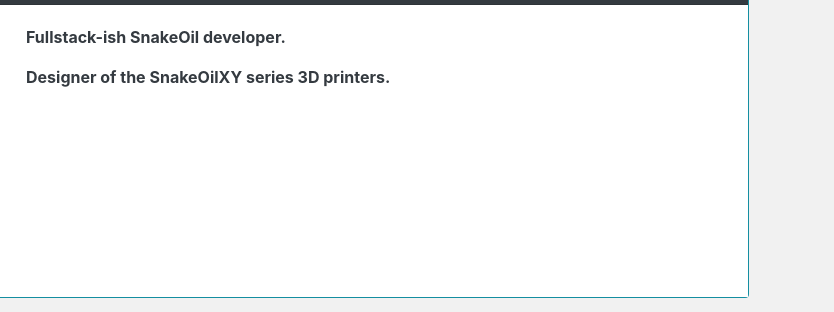
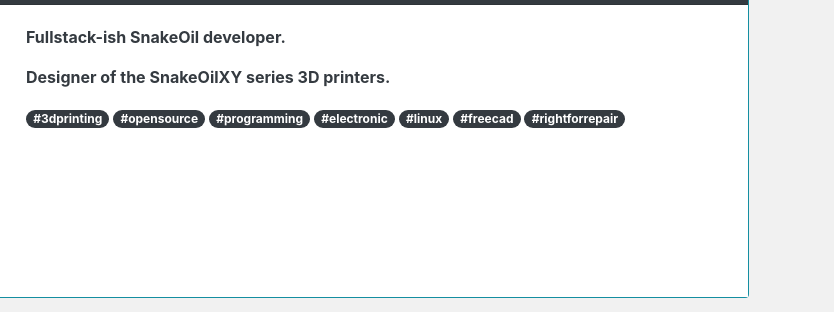
Before and after one commit to ChipCE/chipce.github.io, a plain HTML site: page index.html in a window 1280 px wide. Shown: the part 135-447 px from the top of the page, 446-1280 px from the left. Drawn offline with Linux system fonts and the light colour scheme.

Commit message:
Update index.html

```diff
--- a/index.html
+++ b/index.html
@@ -60,7 +60,13 @@
                             <p>Fullstack-ish SnakeOil developer.</p>
                             <p>Designer of the SnakeOilXY series 3D printers.</p>
 
-                            <span class="badge badge-pill badge-dark d-none">tag</span>
+                            <span class="badge badge-pill badge-dark">#3dprinting</span>
+                            <span class="badge badge-pill badge-dark">#opensource</span>
+                            <span class="badge badge-pill badge-dark">#programming</span>
+                            <span class="badge badge-pill badge-dark">#electronic</span>
+                            <span class="badge badge-pill badge-dark">#linux</span>
+                            <span class="badge badge-pill badge-dark">#freecad</span>
+                            <span class="badge badge-pill badge-dark">#rightforrepair</span>
                         </div>
                     </div>
                 </div>
```
